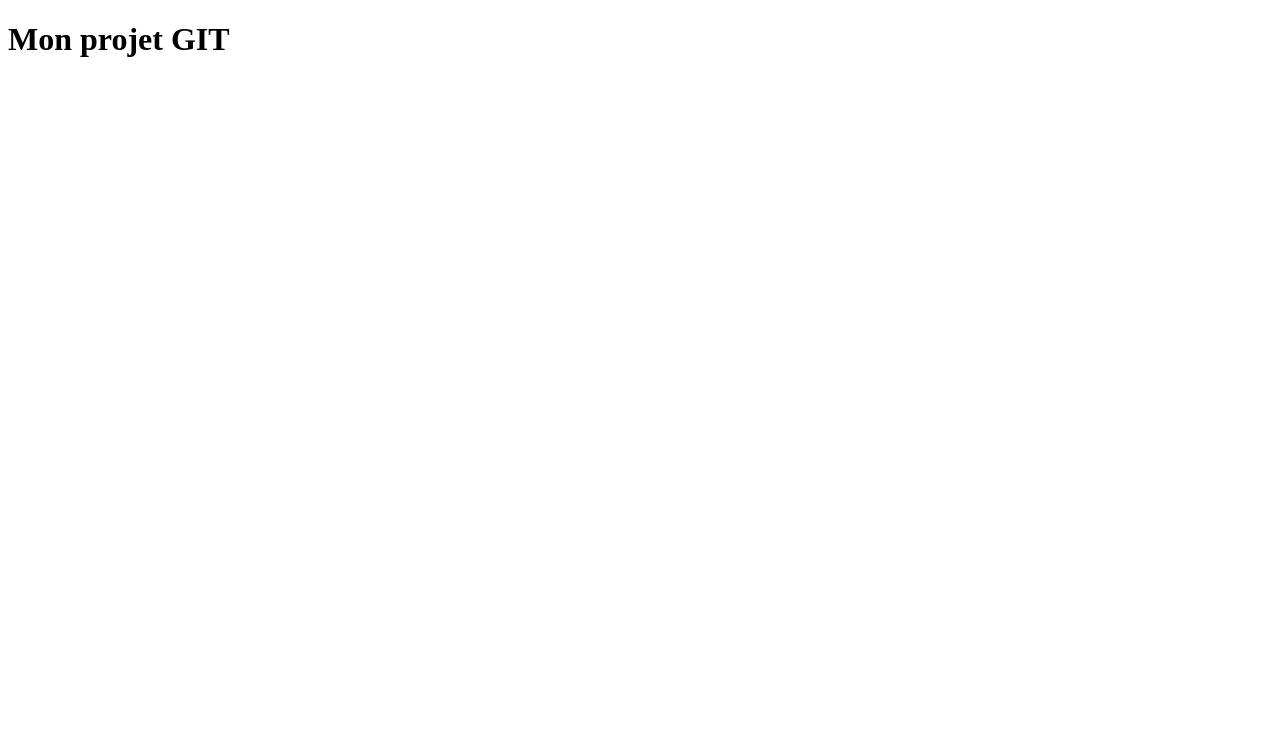
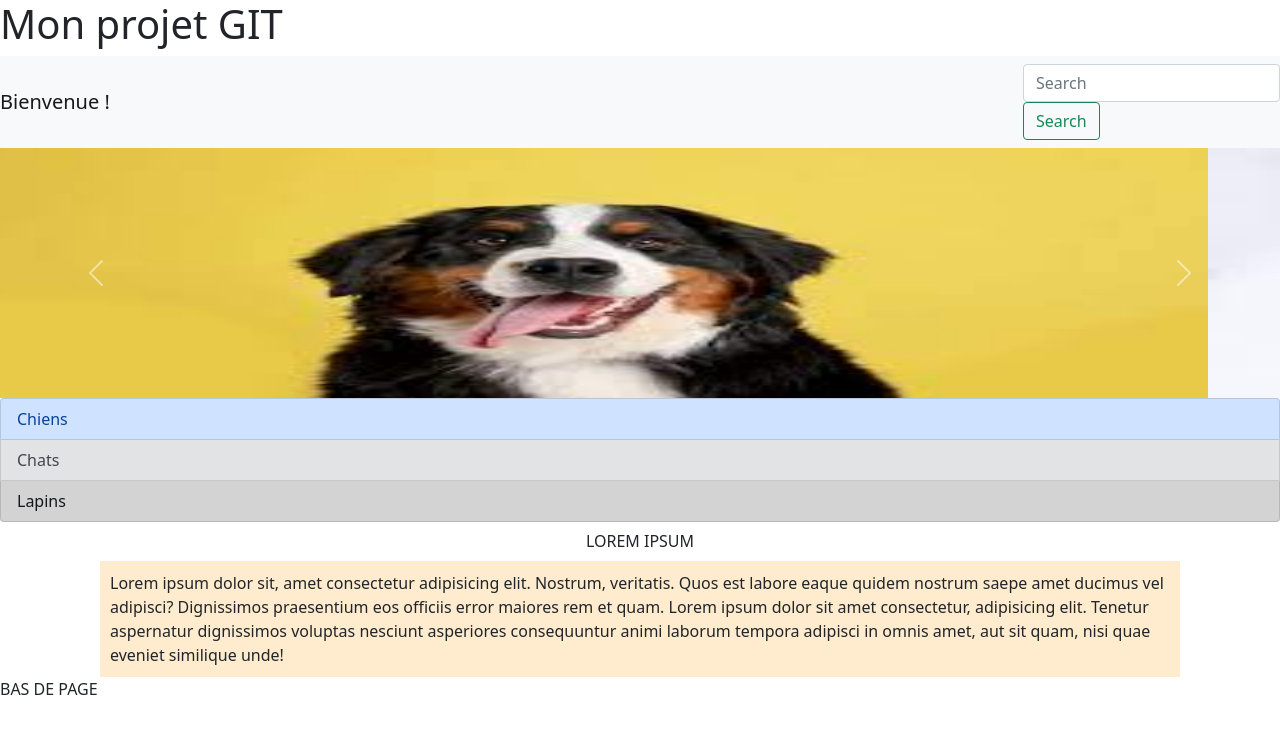
Before and after one commit to AmelSaiez/MyGit, a plain HTML site: page index.html in a window 1280 px wide. Drawn offline with nearby package versions, Linux system fonts and the light colour scheme.

Commit message:
modifs diverses

```diff
--- a/index.html
+++ b/index.html
@@ -4,11 +4,61 @@
     <meta charset="UTF-8">
     <meta http-equiv="X-UA-Compatible" content="IE=edge">
     <meta name="viewport" content="width=device-width, initial-scale=1.0">
+    <link href="https://cdn.jsdelivr.net/npm/bootstrap@5.0.1/dist/css/bootstrap.min.css" rel="stylesheet" integrity="sha384-+0n0xVW2eSR5OomGNYDnhzAbDsOXxcvSN1TPprVMTNDbiYZCxYbOOl7+AMvyTG2x" crossorigin="anonymous">
+
     <title>Mon projet GIT</title>
 </head>
 <body>
 
     <h1>Mon projet GIT</h1>
 
+    <nav class="navbar navbar-light bg-light justify-content-between">
+        <a class="navbar-brand">Bienvenue ! </a>
+        <form class="form-inline">
+          <input class="form-control mr-sm-2" type="search" placeholder="Search" aria-label="Search">
+          <button class="btn btn-outline-success my-2 my-sm-0" type="submit">Search</button>
+        </form>
+      </nav>
+
+      <main>
+
+      <div id="carouselExampleControls" class="carousel slide" data-bs-ride="carousel">
+        <div class="carousel-inner">
+          <div class="carousel-item active">
+            <img src="img/1.jpg" class="d-block w-100" style="height:250px" alt="...">
+          </div>
+          <div class="carousel-item">
+            <img src="img/2.jpg" class="d-block w-100" style="height:250px" alt="...">
+          </div>
+          <div class="carousel-item">
+            <img src="img/3.jpg" class="d-block w-100" style="height:250px"  alt="...">
+          </div>
+        </div>
+        <button class="carousel-control-prev" type="button" data-bs-target="#carouselExampleControls" data-bs-slide="prev">
+          <span class="carousel-control-prev-icon" aria-hidden="true"></span>
+          <span class="visually-hidden">Previous</span>
+        </button>
+        <button class="carousel-control-next" type="button" data-bs-target="#carouselExampleControls" data-bs-slide="next">
+          <span class="carousel-control-next-icon" aria-hidden="true"></span>
+          <span class="visually-hidden">Next</span>
+        </button>
+      </div>
+
+
+      <div class="list-group">
+        <a href="#" class="list-group-item list-group-item-action list-group-item-primary">Chiens</a>
+        <a href="#" class="list-group-item list-group-item-action list-group-item-secondary">Chats</a>
+        <a href="#" class="list-group-item list-group-item-action list-group-item-dark">Lapins</a>
+      </div>
+
+      <h6 style="margin: 10px; text-align: center;"> LOREM IPSUM</h6>
+      <p style="background-color: blanchedalmond; padding: 10px; margin: 0 100px;">Lorem ipsum dolor sit, amet consectetur adipisicing elit. Nostrum, veritatis. Quos est labore eaque quidem nostrum saepe amet ducimus vel adipisci? Dignissimos praesentium eos officiis error maiores rem et quam. Lorem ipsum dolor sit amet consectetur, adipisicing elit. Tenetur aspernatur dignissimos voluptas nesciunt asperiores consequuntur animi laborum tempora adipisci in omnis amet, aut sit quam, nisi quae eveniet similique unde!</p>
+    </main>
+
+    <footer>
+      BAS DE PAGE
+    </footer>
+    <script src="https://cdn.jsdelivr.net/npm/@popperjs/core@2.9.2/dist/umd/popper.min.js" integrity="sha384-IQsoLXl5PILFhosVNubq5LC7Qb9DXgDA9i+tQ8Zj3iwWAwPtgFTxbJ8NT4GN1R8p" crossorigin="anonymous"></script>
+    <script src="https://cdn.jsdelivr.net/npm/bootstrap@5.0.1/dist/js/bootstrap.min.js" integrity="sha384-Atwg2Pkwv9vp0ygtn1JAojH0nYbwNJLPhwyoVbhoPwBhjQPR5VtM2+xf0Uwh9KtT" crossorigin="anonymous"></script>
 </body>
 </html>
```
Also changed, not shown: Untitled-1.txt (added), img/1.jpg (added), img/2.jpg (added), img/3.jpg (added).
